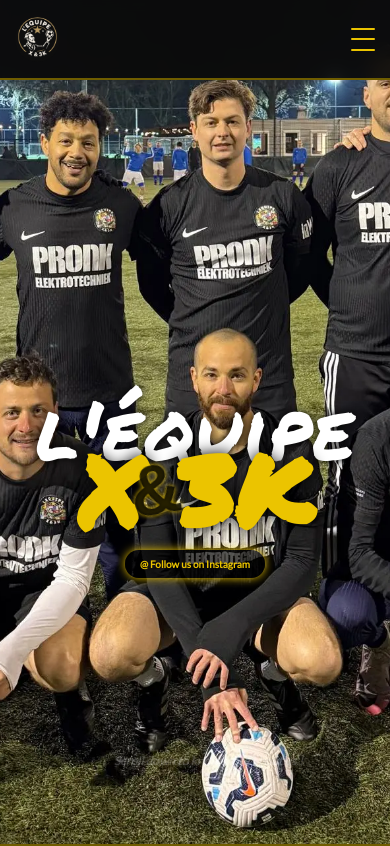
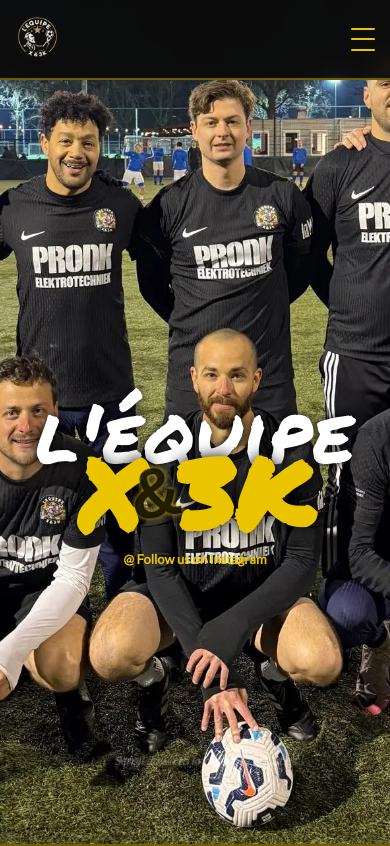
Before and after one commit to Souldeezy/FC-United, a plain HTML site: page index.html in a window 390 px wide. Shown: the top 846 px of the page. Drawn offline with Linux system fonts and the light colour scheme; files whose address does not match are found by name.

Commit message:
last psuh hopefully

```diff
--- a/Mentions Legales/index.css
+++ b/Mentions Legales/index.css
@@ -400,7 +400,7 @@
   text-shadow: 0px 0px 2px white;
   position: absolute;
   bottom: 3%;
-  left: 43%;
+  left: 40%;
 }
 
 /* HERO RESEAUX INSTAGRAM......................................................... */
@@ -1242,8 +1242,9 @@
   /* .....................................................HERO SCROLL DOWN INSTRUCTIONS */
 
   .scroll-down-instruction {
-    margin-bottom: 2px;
+    margin: 0px;
     font-size: 13px;
+    left: 23%;
   }
 
   /* SECTION LEGAL NOTICES............................................................................................................................................. */
--- a/index.css
+++ b/index.css
@@ -410,7 +410,7 @@
   text-decoration: none;
   color: #ebc400;
   font-family: "Lato", sans-serif;
-  font-size: 13px;
+  font-size: 17px;
   font-weight: bold;
   margin-top: 10px;
   animation: fadeIn 0.5s ease-out forwards;
@@ -420,11 +420,15 @@
   transition:
     opacity 0.8s ease-in-out,
     transform 0.8s ease-in-out;
-  background-color: rgba(0, 0, 0, 0.655);
   padding: 8px 15px;
   border-radius: 25px;
-  box-shadow: 0px 0px 10px 0px #ebc400;
-  margin-left: 250px;
+  margin-left: 550px;
+  margin-top: -20px;
+}
+
+.lienReseaux-hero:hover {
+  transition: 0.2s ease-in-out;
+  color: orangered;
 }
 
 /*  SECTION BANNIERE OUR STORY (TEXTE)............................................................................................................................... */
@@ -2987,7 +2991,11 @@
   /* HERO SITE IMAGE............................................................. */
 
   .hero-site img {
-    object-position: 50% top; /* ou center 30% */
+      object-fit: 50%;   /* 👈 dézoome */
+
+    object-position: center bottom; /* ou center 30% */
+    height: 100%;
+    width: 100%;
   }
 
   /* HERO H1.................................................................X&3K */
@@ -3022,7 +3030,9 @@
 
   .lienReseaux-hero {
     margin-left: 0px;
+    margin-top: 0px;
     font-size: 10px;
+    font-size: 13px;
   }
 
   /*  SECTION BANNIERE OUR STORY (TEXTE)............................................................................................................................. */
```
